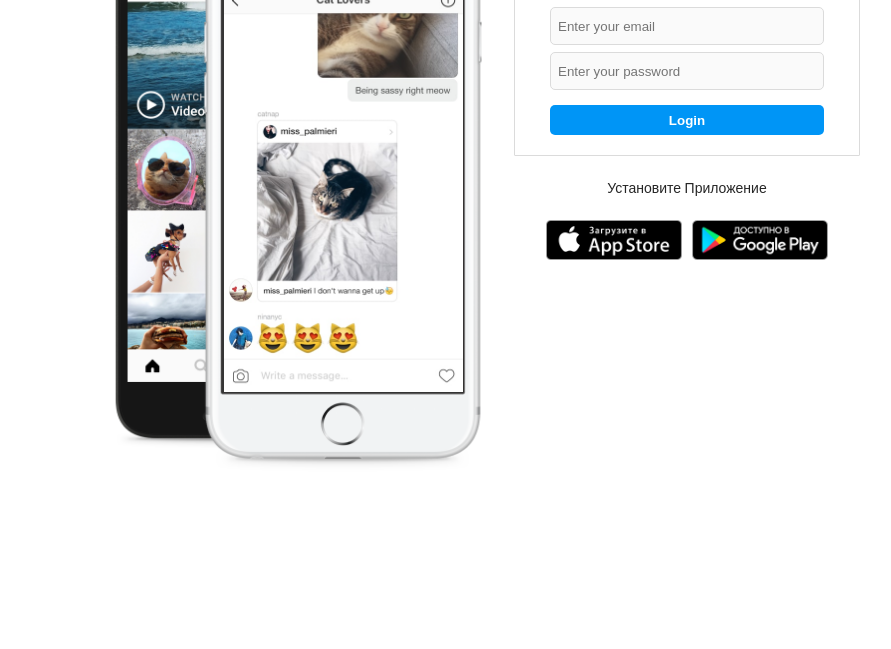
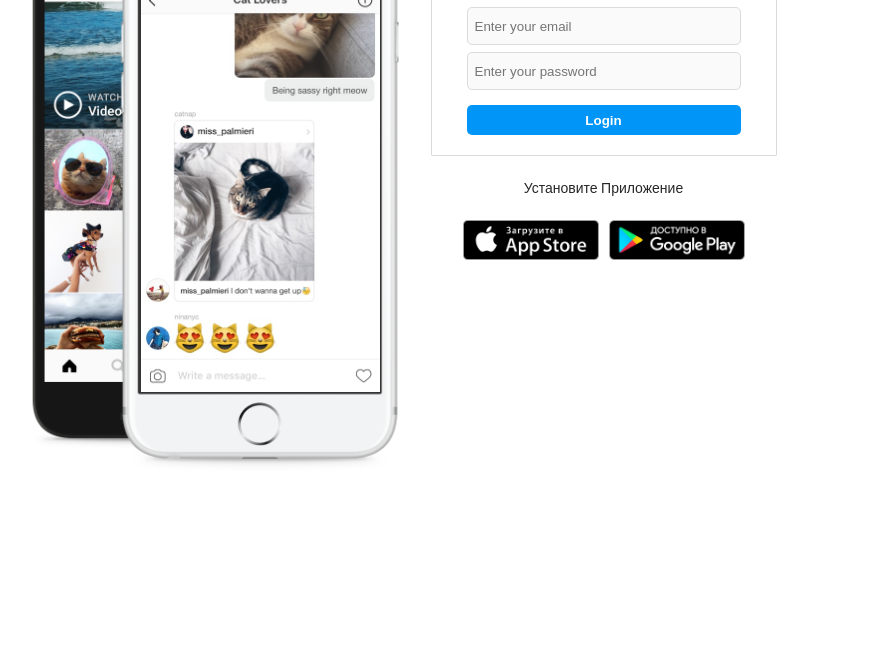
Before and after one commit to vadim-code/insta-like, a website built with webpack: page index.html in a window 1280 px wide. Shown: the part 151-800 px from the top of the page, without its empty margins (182-1073 px from the left). Built offline with nearby package versions, Linux system fonts and the light colour scheme.

```diff
--- a/index.html
+++ b/index.html
@@ -4,7 +4,7 @@
     <meta charset="UTF-8" />
     <meta http-equiv="X-UA-Compatible" content="IE=edge" />
     <meta name="viewport" content="width=device-width, initial-scale=1.0" />
-    <title>insta-like || Sign in or Sign up</title>
+    <title>insta-like</title>
     <link rel="stylesheet" href="./styles/reset-file.css" />
     <link rel="stylesheet" href="styles/styles.css" />
     <script defer src="./dist/index.js"></script>
--- a/package.json
+++ b/package.json
@@ -18,10 +18,9 @@
     "url": "https://github.com/vadim-code/insta-like/issues"
   },
   "homepage": "https://github.com/vadim-code/insta-like#readme",
-  "dependencies": {},
   "devDependencies": {
     "esbuild": "^0.13.9",
-    "webpack": "^5.60.0",
+    "webpack": "^5.61.0",
     "webpack-cli": "^4.9.1"
   }
 }
--- a/src/create-form.js
+++ b/src/create-form.js
@@ -1,5 +1,4 @@
 import { formInputConstructor } from './form-costructor';
-// import { phoneScreensSlideShow } from './phone-section';
 
 export function createForm() {
   function createGlobalFormWrapper() {
@@ -81,12 +80,10 @@
       });
 
       let root = document.getElementById('root');
-      // let hui = phoneScreensSlideShow();
 
       inputs.forEach((input) => {
         if (input.value !== undefined) {
           root.innerHTML = '';
-          // hui.stop();
         }
       });
 
--- a/src/index.js
+++ b/src/index.js
@@ -1,27 +1,8 @@
-import { createMainSection } from './main-section';
-import { createPhoneSection } from './phone-section';
-import { createForm } from './create-form';
-import { createInstallLinksSection } from './insta-link-block';
+import { createRoute } from './routes/index';
+import { APP_ROUTES } from './routes/routes';
+import { SIGN_IN } from './sign-in';
 
-document.addEventListener('DOMContentLoaded', function (event) {
-  const root = document.getElementById('root');
+const root = document.getElementById('root');
+const router = createRoute(APP_ROUTES, root);
 
-  const mainSection = createMainSection();
-  mainSection.appendChild(createPhoneSection());
-  const form = createForm();
-
-  form.appendChild(createInstallLinksSection());
-  mainSection.appendChild(form);
-  // root.appendChild(mainSection);
-
-  const controlSystem = {
-    startRegisterPage: function () {
-      return root.appendChild(mainSection);
-    },
-    clearAllContent: function () {
-      return (root.innerHTML = '');
-    },
-  };
-
-  controlSystem.startRegisterPage();
-});
+router.go('sign-in');
--- /dev/null
+++ b/src/routes/index.js
@@ -0,0 +1,30 @@
+export function createRoute(routes, HTMLContainer) {
+  let currentRoute = null;
+
+  window.addEventListener('popstate', (event) => {
+    console.log(event);
+  });
+
+  function renderRoute(routeObj) {
+    currentRoute = routeObj;
+    document.title = routeObj.title;
+    routeObj.page.render(HTMLContainer);
+  }
+
+  function renderRoutehistoryChange(routeObj) {
+    renderRoute(routeObj);
+
+    window.history.pushState({ id: routeObj.id }, routeObj.title, routeObj.url);
+  }
+
+  function findRouterById(id) {
+    return routes.find((route) => route.id === id);
+  }
+
+  return {
+    go(id) {
+      const routeObj = findRouterById(id);
+      renderRoutehistoryChange(routeObj);
+    },
+  };
+}
--- /dev/null
+++ b/src/routes/routes.js
@@ -0,0 +1,24 @@
+import { SIGN_IN } from '../sign-in';
+import { createRoute } from '../routes/index';
+
+export const APP_ROUTES = [
+  {
+    title: 'Instagram | Sign In Page',
+    id: 'sign-in',
+    url: '/sign-in',
+    page: SIGN_IN,
+  },
+  {
+    title: 'home',
+    id: 'home',
+    url: '/',
+    page: {
+      render: function () {
+        console.log('home page rendered');
+      },
+      remove: function () {
+        console.log('home page removed');
+      },
+    },
+  },
+];
--- /dev/null
+++ b/src/sign-in.js
@@ -0,0 +1,28 @@
+import { createMainSection } from './main-section';
+import { createPhoneSection } from './phone-section';
+import { createForm } from './create-form';
+import { createInstallLinksSection } from './insta-link-block';
+
+const root = document.getElementById('root');
+
+const mainSection = createMainSection();
+mainSection.appendChild(createPhoneSection());
+const form = createForm();
+
+form.appendChild(createInstallLinksSection());
+mainSection.appendChild(form);
+
+// const router = createRoute();
+
+export const SIGN_IN = {
+  render: function () {
+    root.appendChild(mainSection);
+    console.log('sign-in page rendered');
+  },
+  remove: function () {
+    root.innerHTML = '';
+    console.log('sign-in page removed');
+  },
+};
+
+SIGN_IN.render();
--- a/styles/styles.scss
+++ b/styles/styles.scss
@@ -20,7 +20,7 @@
 
 .main {
   display: flex;
-  margin: 30px 20%;
+  margin: 30px auto;
   max-width: 935px;
 }
 .main__phones {
```
Also changed, not shown: dist/img/1dfbcd70e4f944da0b04.jpeg (deleted), dist/img/6383d2827f2d1cb57d2d.jpeg (deleted), dist/img/9202ac2c42b7560b0f2a.jpeg (deleted), dist/img/9dd83314d547f3bfaf19.jpeg (deleted), dist/img/cbe8e379c8d49d26840e.jpeg (deleted), dist/index.js (deleted), styles/styles.css, 3 other files.
